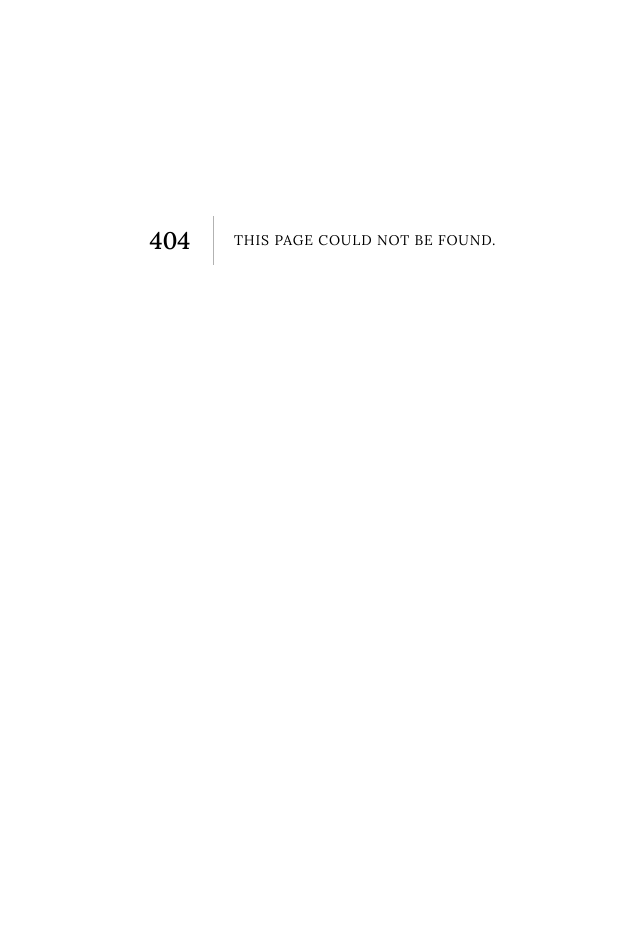
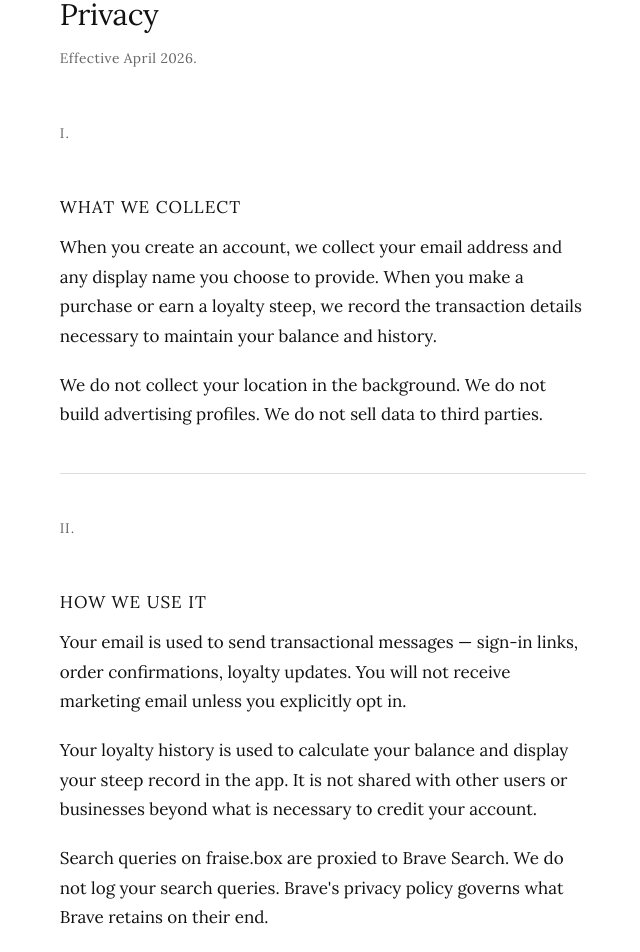
Before and after one commit to q04-oss/fraise-web, a Next.js app: page /privacy in a window 1280 px wide. Before the commit this address had no page. Shown: the part 160-1112 px from the top of the page, without its empty margins (317-957 px from the left). Before the commit the page ends 800 px from the top, so only its background shows below. Built offline with nearby package versions, Linux system fonts and the light colour scheme.

Commit message:
Move nav to footer, add privacy page

```diff
--- a/app/globals.css
+++ b/app/globals.css
@@ -280,7 +280,23 @@ hr {
 .home-footer {
   position: fixed;
   bottom: 1.5rem;
+  display: flex;
+  justify-content: center;
 }
+
+.footer-links {
+  display: flex;
+  gap: 1.5rem;
+}
+
+.footer-links a {
+  font-size: 0.75rem;
+  color: var(--muted);
+  text-decoration: none;
+  letter-spacing: 0.03em;
+}
+
+.footer-links a:hover { color: var(--text); }
 
 /* ── Search page ──────────────────────────────────────────────────────────── */
 
--- a/app/page.tsx
+++ b/app/page.tsx
@@ -5,13 +5,6 @@ export const metadata = {
   description:
     "Security-first infrastructure for local commerce, cooperative ownership, and decentralised networks.",
 };
-
-const CHIPS = [
-  { label: "beta",          href: "https://testflight.apple.com/join/zJG1Wc5Y" },
-  { label: "security",      href: "/security" },
-  { label: "working paper", href: "/paper" },
-  { label: "support",       href: "/support" },
-];
 
 export default function Home() {
   return (
@@ -25,17 +18,18 @@ export default function Home() {
         <SearchForm />
 
         <nav className="home-chips" aria-label="Quick links">
-          {CHIPS.map((c) => (
-            <a key={c.href} className="chip" href={c.href}>
-              {c.label}
-            </a>
-          ))}
+          <a className="chip" href="https://testflight.apple.com/join/zJG1Wc5Y">beta</a>
+          <a className="chip" href="/support">support</a>
         </nav>
 
       </div>
 
-      <footer className="home-footer meta">
-        fraise.box &mdash; 2026
+      <footer className="home-footer">
+        <nav className="footer-links" aria-label="Footer">
+          <a href="/paper">working paper</a>
+          <a href="/security">security</a>
+          <a href="/privacy">privacy</a>
+        </nav>
       </footer>
     </main>
   );
--- /dev/null
+++ b/app/privacy/page.tsx
@@ -0,0 +1,125 @@
+export const metadata = {
+  title: "box fraise — Privacy",
+  description: "Privacy policy for the box fraise platform.",
+};
+
+export default function PrivacyPage() {
+  return (
+    <main className="page">
+      <div className="doc-header">
+        <a className="back-link" href="/">← box fraise</a>
+        <h1>Privacy</h1>
+        <p className="meta" style={{ marginTop: "0.75rem" }}>
+          Effective April 2026.
+        </p>
+      </div>
+
+      <section>
+        <span className="section-number">I.</span>
+        <h2>What we collect</h2>
+        <p>
+          When you create an account, we collect your email address and any
+          display name you choose to provide. When you make a purchase or earn
+          a loyalty steep, we record the transaction details necessary to
+          maintain your balance and history.
+        </p>
+        <p>
+          We do not collect your location in the background. We do not build
+          advertising profiles. We do not sell data to third parties.
+        </p>
+      </section>
+
+      <hr />
+
+      <section>
+        <span className="section-number">II.</span>
+        <h2>How we use it</h2>
+        <p>
+          Your email is used to send transactional messages — sign-in links,
+          order confirmations, loyalty updates. You will not receive marketing
+          email unless you explicitly opt in.
+        </p>
+        <p>
+          Your loyalty history is used to calculate your balance and display
+          your steep record in the app. It is not shared with other users or
+          businesses beyond what is necessary to credit your account.
+        </p>
+        <p>
+          Search queries on fraise.box are proxied to Brave Search. We do not
+          log your search queries. Brave&apos;s privacy policy governs what
+          Brave retains on their end.
+        </p>
+      </section>
+
+      <hr />
+
+      <section>
+        <span className="section-number">III.</span>
+        <h2>Credential security</h2>
+        <p>
+          Authentication tokens are stored in the iOS Keychain with biometric
+          protection. They cannot be read by other apps or extracted from a
+          locked device. Every request to our API is signed with HMAC-SHA256
+          and carries a single-use nonce to prevent replay attacks.
+        </p>
+        <p>
+          We do not store passwords. Sign-in is passwordless — we send a
+          short-lived link to your email address.
+        </p>
+      </section>
+
+      <hr />
+
+      <section>
+        <span className="section-number">IV.</span>
+        <h2>Data retention</h2>
+        <p>
+          Your account and transaction history are retained for as long as your
+          account is active. You may request deletion of your account and all
+          associated data by contacting us through the support page. Deletion
+          is permanent and irreversible.
+        </p>
+      </section>
+
+      <hr />
+
+      <section>
+        <span className="section-number">V.</span>
+        <h2>Third parties</h2>
+        <p>
+          We use the following third-party services:
+        </p>
+        <p>
+          <strong>Stripe</strong> — payment processing. Your card details are
+          handled entirely by Stripe and never pass through our servers.
+        </p>
+        <p>
+          <strong>Resend</strong> — transactional email delivery.
+        </p>
+        <p>
+          <strong>Railway</strong> — infrastructure hosting for the API and
+          this website.
+        </p>
+        <p>
+          <strong>Brave Search</strong> — private web search on fraise.box.
+        </p>
+      </section>
+
+      <hr />
+
+      <section>
+        <span className="section-number">VI.</span>
+        <h2>Contact</h2>
+        <p>
+          Questions about this policy or requests to access or delete your data
+          can be sent through the <a href="/support">support page</a> or by
+          replying to any transactional email from fraise.box.
+        </p>
+      </section>
+
+      <footer className="doc-footer">
+        <p className="meta">box fraise &mdash; fraise.box &mdash; 2026</p>
+      </footer>
+    </main>
+  );
+}
```
